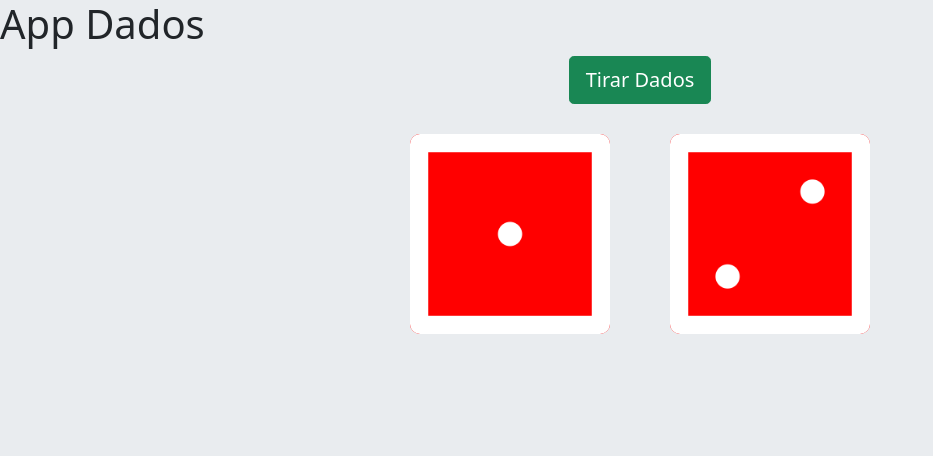
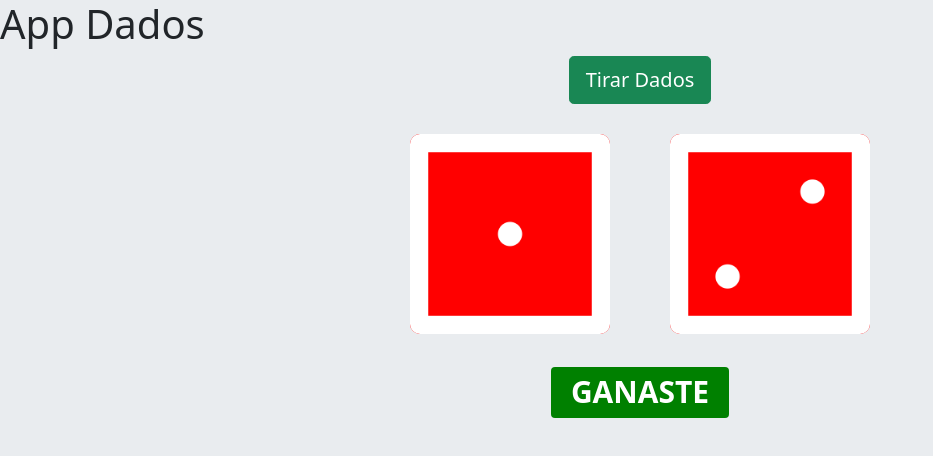
Before and after one commit to Daniel151505/Aplicacion-Dados, an Angular app in the folder Aplicacion-Dados/: page / in a window 1280 px wide. Shown: the top 456 px of the page, without its empty margins (0-933 px from the left). Built offline with nearby package versions, Linux system fonts and the light colour scheme.

Commit message:
Agregando Span

```diff
--- a/Aplicacion-Dados/src/app/app.component.html
+++ b/Aplicacion-Dados/src/app/app.component.html
@@ -5,4 +5,9 @@
   <br>
   <img class="img" [src]="dadoIzquierda" alt="">
   <img class="img" [src]="dadoDerecha" alt="">
+  <h1>
+    <span class="badge badge-success" >
+      GANASTE
+    </span>
+  </h1>
 </div>
```
